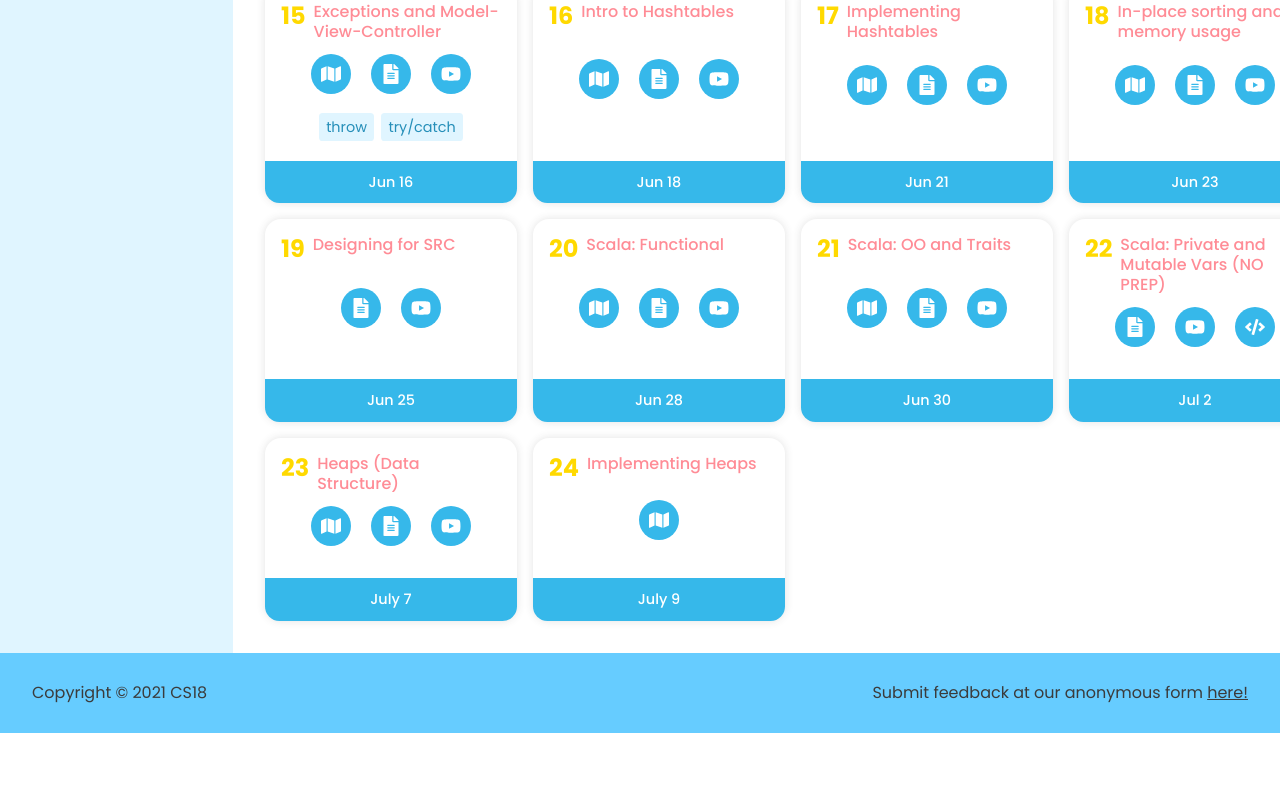
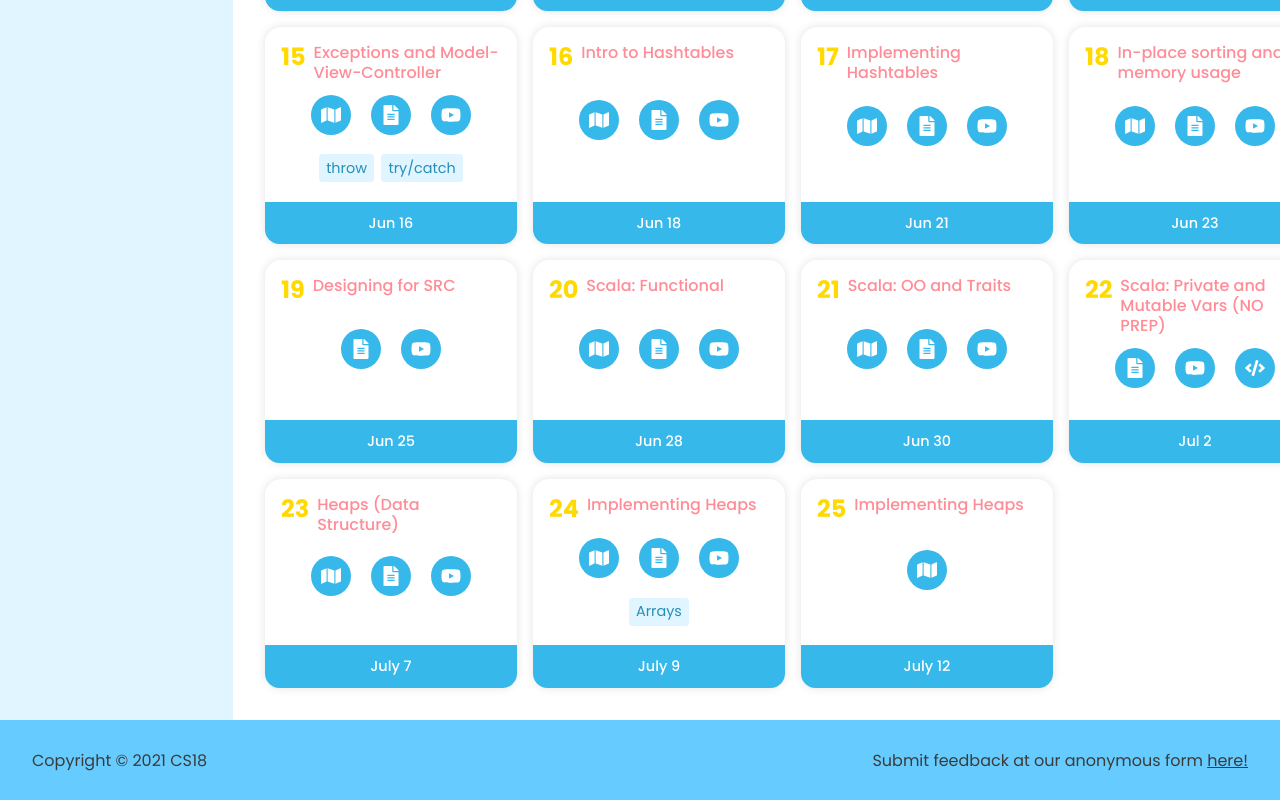
Before and after one commit to cs18-summer-2021/cs18-summer-2021.github.io, a React (Create React App) app: page /classes in a window 1280 px wide. Shown: the part 1082-1882 px from the top of the page. Before the commit the page ends 1815 px from the top, so only its background shows below. Built offline with nearby package versions, Linux system fonts and the light colour scheme.

Commit message:
lec24 notes and lec25 prep

```diff
--- a/src/Info/Notes/Classes/Classes.js
+++ b/src/Info/Notes/Classes/Classes.js
@@ -282,7 +282,16 @@ const classes = [
     {
     	number: 24, title: "Implementing Heaps", outDate: "July 9", active: true,
 	links: [
-	    makeIcon(iconType.SETUP, "https://hackmd.io/@cs18-spring-2021/lec23setup")
+	    makeIcon(iconType.SETUP, "https://hackmd.io/@cs18-spring-2021/lec23setup"),
+	    makeIcon(iconType.NOTES, makeUrl(24, "24heapimpl.pdf")),
+	    makeIcon(iconType.VIDEO, "https://brown.hosted.panopto.com/Panopto/Pages/Viewer.aspx?id=edb1fc4f-d9a1-4a8f-8ea7-ad60010a1835")
+	],
+	tags: ["Arrays"]
+    },
+    {
+    	number: 25, title: "Implementing Heaps", outDate: "July 12", active: true,
+	links: [
+	    makeIcon(iconType.SETUP, "https://hackmd.io/@cs18-spring-2021/lec24setup")
 	],
 	tags: []
     }
```
Also changed, not shown: 1 other file (tests, documents, lock files or other folders).
